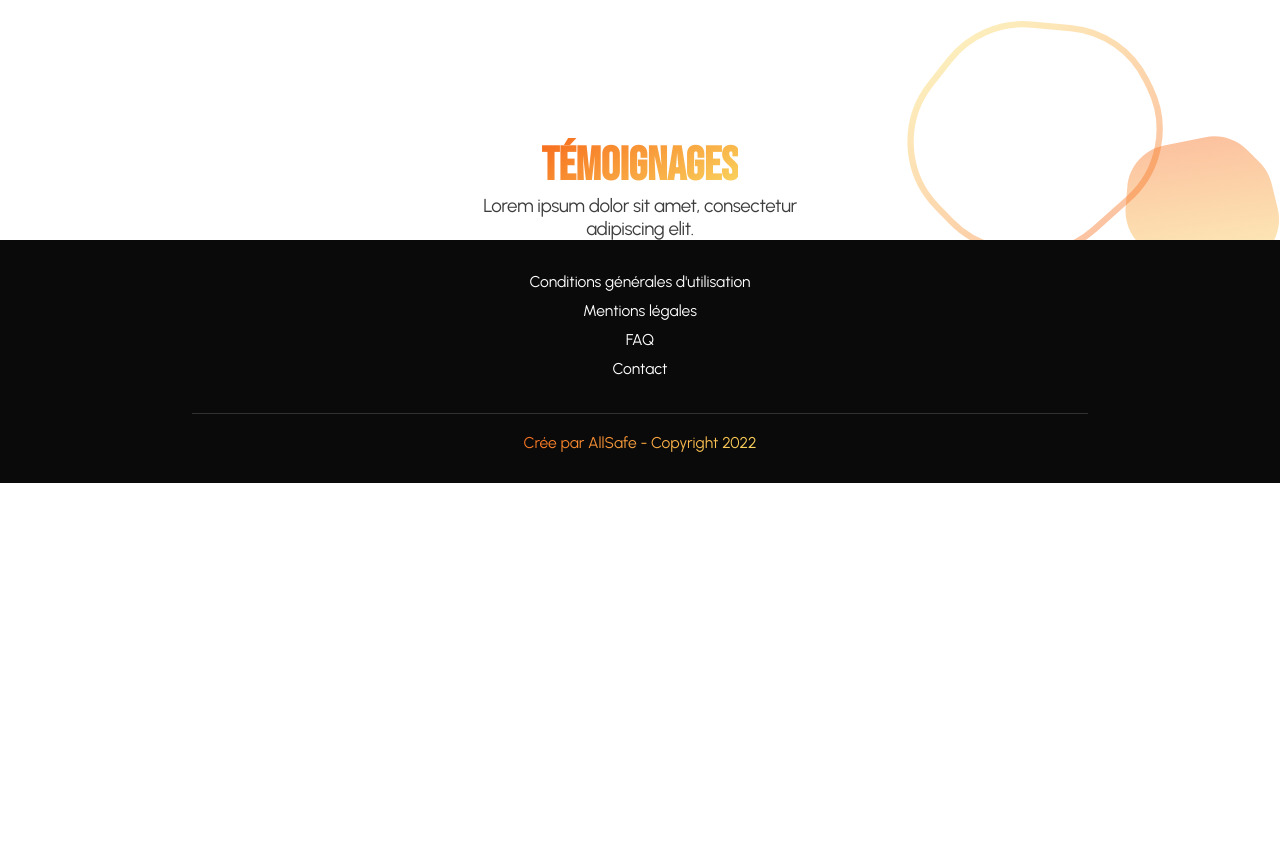
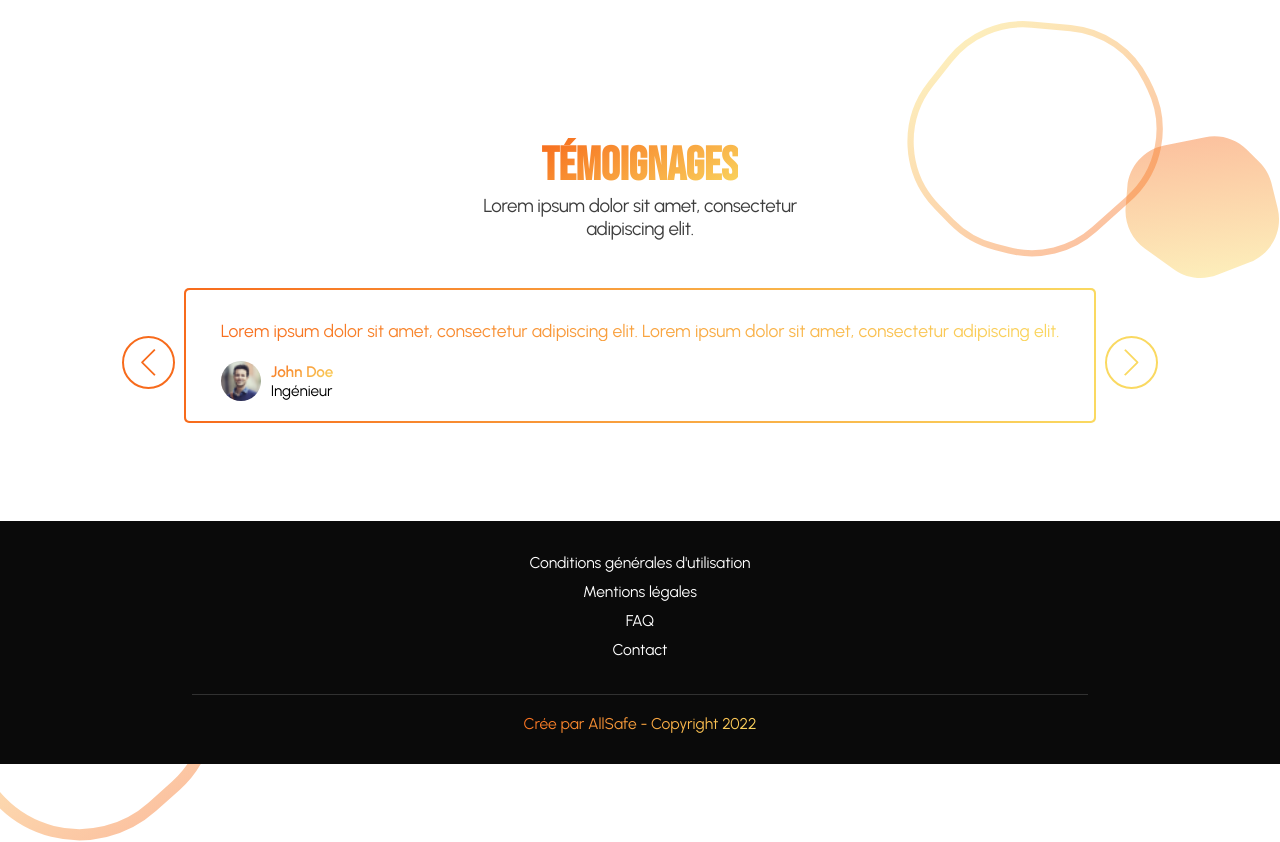
Before and after one commit to HipppB/safeHub, a PHP site: page / in a window 1280 px wide; the page is wider, and only the part inside the window is pictured. Shown: the part 1583-2425 px from the top of that part. Before the commit the page ends 2066 px from the top of that part, so only its background shows below. Run offline with PHP 8.4, Linux system fonts and the light colour scheme.

Commit message:
Carousel

```diff
--- a/src/views/index.html
+++ b/src/views/index.html
@@ -11,6 +11,11 @@
         <script
             type="text/javascript"
             src="./scripts/common/components.js"
+            async
+        ></script>
+        <script
+            type="text/javascript"
+            src="./scripts/carousel.js"
             async
         ></script>
 
@@ -96,11 +101,71 @@
 
         <!-- Temoignages -->
         <div class="testimonies mT150">
+            <img src="./assets/home_blob5.svg" class="blob5" />
             <h1 class="title gradienttext">Témoignages</h1>
             <p class="home-subtitle">
                 Lorem ipsum dolor sit amet, consectetur<br />
                 adipiscing elit.
             </p>
+            <div class="mL50 mR50 mT50 mB100">
+                <div class="carousel-container" data-carousel>
+                    <div class="carousel-buttons">
+                        <a data-carousel-button-prev>
+                            <svg
+                                width="9"
+                                height="16"
+                                viewBox="0 0 9 16"
+                                fill="none"
+                                xmlns="http://www.w3.org/2000/svg"
+                                class="carousel-button carousel-button-previous"
+                            >
+                                <path
+                                    d="M8 15L1 8L8 1"
+                                    stroke="#f76b1c"
+                                    stroke-linecap="round"
+                                    stroke-linejoin="round"
+                                />
+                            </svg>
+                        </a>
+                        <a data-carousel-button-next>
+                            <svg
+                                width="9"
+                                height="16"
+                                viewBox="0 0 9 16"
+                                fill="none"
+                                xmlns="http://www.w3.org/2000/svg"
+                                class="carousel-button carousel-button-next"
+                            >
+                                <path
+                                    d="M1 1L8 8L1 15"
+                                    stroke="#fad961"
+                                    stroke-linecap="round"
+                                    stroke-linejoin="round"
+                                />
+                            </svg>
+                        </a>
+                    </div>
+                    <div class="slides" data-carousel-slides-container>
+                        <div class="slide">
+                            <p class="gradienttext">
+                                Lorem ipsum dolor sit amet, consectetur
+                                adipiscing elit. Lorem ipsum dolor sit amet,
+                                consectetur adipiscing elit.
+                            </p>
+                            <div class="profil-container">
+                                <img
+                                    src="./assets/image-profile.png"
+                                    class="profil-image"
+                                />
+                                <div class="name-job">
+                                    <p class="name gradienttext">John Doe</p>
+                                    <p>Ingénieur</p>
+                                </div>
+                            </div>
+                        </div>
+                    </div>
+                </div>
+            </div>
         </div>
 
         <!-- Footer -->
--- /dev/null
+++ b/src/views/scripts/carousel.js
@@ -0,0 +1,37 @@
+class Carousel {
+    constructor(carousel) {
+        // find elements
+        this.carousel = carousel
+        this.buttonPrevious = carousel.querySelector(
+            '[data-carousel-button-previous]'
+        )
+        this.buttonNext = carousel.querySelector('[data-carousel-button-next]')
+        this.slidesContainer = carousel.querySelector(
+            '[data-carousel-slides-container]'
+        )
+
+        // state
+        this.currentSlide = 0
+        this.numSlides = this.slidesContainer.children.length
+
+        // add events
+        this.buttonPrevious.addEventListener(
+            'click',
+            this.handlePrevious.bind(this)
+        )
+        this.buttonNext.addEventListener('click', this.handleNext.bind(this))
+    }
+
+    handleNext() {
+        this.currentSlide = modulo(this.currentSlide + 1, this.numSlides)
+        this.carousel.style.setProperty('--current-slide', this.currentSlide)
+    }
+
+    handlePrevious() {
+        this.currentSlide = modulo(this.currentSlide - 1, this.numSlides)
+        this.carousel.style.setProperty('--current-slide', this.currentSlide)
+    }
+}
+
+const carousels = document.querySelectorAll('[data-carousel]')
+carousels.forEach((carousel) => new Carousel(carousel))
--- a/src/views/styles/accueil.css
+++ b/src/views/styles/accueil.css
@@ -62,9 +62,9 @@
 
 .blob5 {
     position: absolute;
-    right: 3em;
+    left: -1em;
     width: 20vw;
-    top: 41em;
+    top: 56em;
     z-index: -1;
     overflow: hidden;
 }
@@ -131,3 +131,98 @@
     flex-direction: column;
     align-items: center;
 }
+
+.carousel-container {
+    --current-slide: 0;
+    position: relative;
+}
+
+.carousel-button {
+    border-radius: 100%;
+    border: solid 2px;
+    width: 0.3em;
+    height: 0.3em;
+    padding: 10px;
+    top: 35%;
+    cursor: pointer;
+    z-index: 3;
+}
+
+.carousel-button:hover {
+    transform: scale(103%);
+}
+
+.carousel-button-previous {
+    border-color: #f76b1c;
+    position: absolute;
+    left: -7%;
+
+    background-color: #fff;
+}
+
+.carousel-button-next {
+    border-color: #fad961;
+    background-color: #fff;
+    position: absolute;
+    right: -7%;
+}
+
+.slides {
+    /* border: solid 2px #f76b1c; */
+    border-radius: 10px;
+    padding: 30px 35px 20px 35px;
+    display: flex;
+    transition: transform 0.5s;
+    transform: translateX(calc(-100% * var(--current-slide)));
+}
+
+.slide::before {
+    z-index: -1;
+    position: absolute;
+    inset: -2px;
+    content: '';
+    background: linear-gradient(90deg, #f76b1c, #fad961);
+    border-radius: 5px;
+}
+
+.slide::after {
+    content: '';
+    z-index: 1;
+    position: absolute;
+    inset: 0;
+    background-color: white;
+    border: none;
+    border-radius: 4px;
+}
+
+.slide {
+    display: flex;
+    flex-direction: column;
+    gap: 20px;
+}
+
+.slide p {
+    font-size: 0.23em;
+    z-index: 3;
+}
+
+.profil-container {
+    display: flex;
+    align-items: center;
+    gap: 10px;
+    z-index: 3;
+}
+
+.profil-image {
+    border-radius: 100%;
+    width: 40px;
+    height: 40px;
+}
+
+.name-job {
+    font-size: 0.7em;
+}
+
+.name {
+    font-weight: 600;
+}
```
Also changed, not shown: src/views/assets/icons/next-arrow.svg (added), src/views/assets/icons/prev-arrow.svg (added), src/views/assets/image-profile.png (added).
